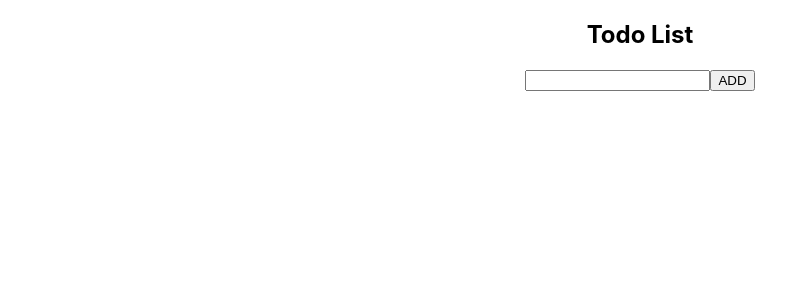
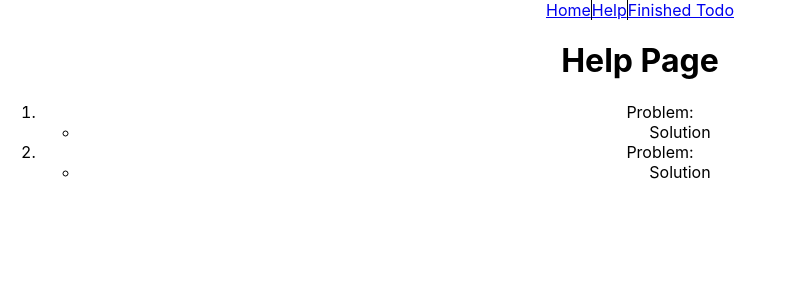
Before and after one commit to tommy200401/ReactRedux_TodoList, a React (Create React App) app: page /help in a window 1280 px wide. Shown: the top 300 px of the page, without its empty margins (0-796 px from the left). Built offline with nearby package versions, Linux system fonts and the light colour scheme.

Commit message:
[TodoList][Tommy] feat: initial implement Axios

```diff
--- a/package.json
+++ b/package.json
@@ -7,10 +7,12 @@
     "@testing-library/jest-dom": "^5.15.0",
     "@testing-library/react": "^11.2.7",
     "@testing-library/user-event": "^12.8.3",
+    "axios": "^0.24.0",
     "classnames": "^2.3.1",
     "react": "^17.0.2",
     "react-dom": "^17.0.2",
     "react-redux": "^7.2.6",
+    "react-router-dom": "^5.3.0",
     "react-scripts": "4.0.3",
     "uuid": "^8.3.2",
     "web-vitals": "^1.1.2"
--- a/src/App.css
+++ b/src/App.css
@@ -36,3 +36,8 @@
     transform: rotate(360deg);
   }
 }
+
+
+.link{
+  border-left: solid black 1px;
+}
--- a/src/App.js
+++ b/src/App.js
@@ -1,16 +1,31 @@
 import { createStore } from 'redux';
 import './App.css';
-import TodoList from './components/TodoList';
 import todoReducer from './reducers/todoReducer';
 import {Provider} from 'react-redux';
+import { Route } from 'react-router';
+import HelpPage from './components/HelpPage';
+import { Switch } from 'react-router';
+import { Link } from 'react-router-dom';
+import TodoList from './components/TodoList';
+import DoneTodoList from './components/DoneTodoList'
+import NotFoundPage from './components/NotFoundPage';
 
 function App() {
   const store = createStore(todoReducer, window.__REDUX_DEVTOOLS_EXTENSION__ && window.__REDUX_DEVTOOLS_EXTENSION__());
+
+  // Switch: only return exact one page related to path, and exclusive
   return (
     <div className="App">
+      <Link to='/'>Home</Link>
+      <Link className='link' to='help'>Help</Link>
+      <Link className='link' to='done'>Finished Todo</Link>
       <Provider store={store}>
-        <h2>Todo List</h2>
-        <TodoList></TodoList>
+        <Switch>
+          <Route exact path='/' component={TodoList}></Route>
+          <Route path='/help' component={HelpPage}></Route>
+          <Route path='/done' component={DoneTodoList}></Route>
+          <Route path='*' component={NotFoundPage}></Route>
+        </Switch>
       </Provider>
     </div>
   );
--- /dev/null
+++ b/src/apis/api.js
@@ -0,0 +1,7 @@
+import axios from "axios";
+
+const api = axios.create({
+    baseURL:'https://618225f784c2020017d89cb0.mockapi.io/api'
+})
+
+export default api;
--- /dev/null
+++ b/src/components/DoneTodoList.jsx
@@ -0,0 +1,15 @@
+import { useSelector } from "react-redux";
+import TodoItem from "./TodoItem";
+
+const DoneTodoList = () => {
+    const doneList = useSelector(state => state.todoList.filter(item=>item.done))
+
+    return(
+        <div>
+            <h2>Done Todo Page</h2>
+            {doneList.map(todo=>(<TodoItem key={todo.id} todo={todo}></TodoItem>))}
+        </div>
+    )
+}
+
+export default DoneTodoList
--- /dev/null
+++ b/src/components/HelpPage.jsx
@@ -0,0 +1,20 @@
+const HelpPage = () => {
+    return (
+    <div className='help'>
+        <h1>Help Page</h1>
+        <ol>
+            <li>Problem:
+                <ul>
+                    <li>Solution</li>
+                </ul>
+            </li>
+            <li>Problem:
+                <ul>
+                    <li>Solution</li>
+                </ul>
+            </li>
+        </ol>
+        </div>)
+}
+
+export default HelpPage
--- /dev/null
+++ b/src/components/NotFoundPage.jsx
@@ -0,0 +1,4 @@
+const NotFoundPage = () => {
+    return (<h1>Not found</h1>);
+}
+export default NotFoundPage;
--- a/src/components/TodoList.jsx
+++ b/src/components/TodoList.jsx
@@ -1,8 +1,14 @@
 import TodoGroup from "./TodoGroup"
 import TodoGenerator from "./TodoGenerator"
 import '../style/TodoList.css'
+import { useEffect } from "react"
+import api from "../apis/api"
 
 const TodoList = () => {
+    useEffect(()=>{
+        api.get('/todos')
+        .then(response=>console.log(response))
+    })
     return (
         <div className='todo'>
             <TodoGroup></TodoGroup>
--- a/src/index.js
+++ b/src/index.js
@@ -3,10 +3,11 @@ import ReactDOM from 'react-dom';
 import './index.css';
 import App from './App';
 import reportWebVitals from './reportWebVitals';
+import { BrowserRouter } from 'react-router-dom';
 
 ReactDOM.render(
   <React.StrictMode>
-    <App />
+    <BrowserRouter><App/></BrowserRouter>
   </React.StrictMode>,
   document.getElementById('root')
 );
--- /dev/null
+++ b/src/style/HelpPage.css
@@ -0,0 +1,3 @@
+.help{
+    text-align: center;
+}
```
Also changed, not shown: 1 other file (tests, documents, lock files or other folders).
